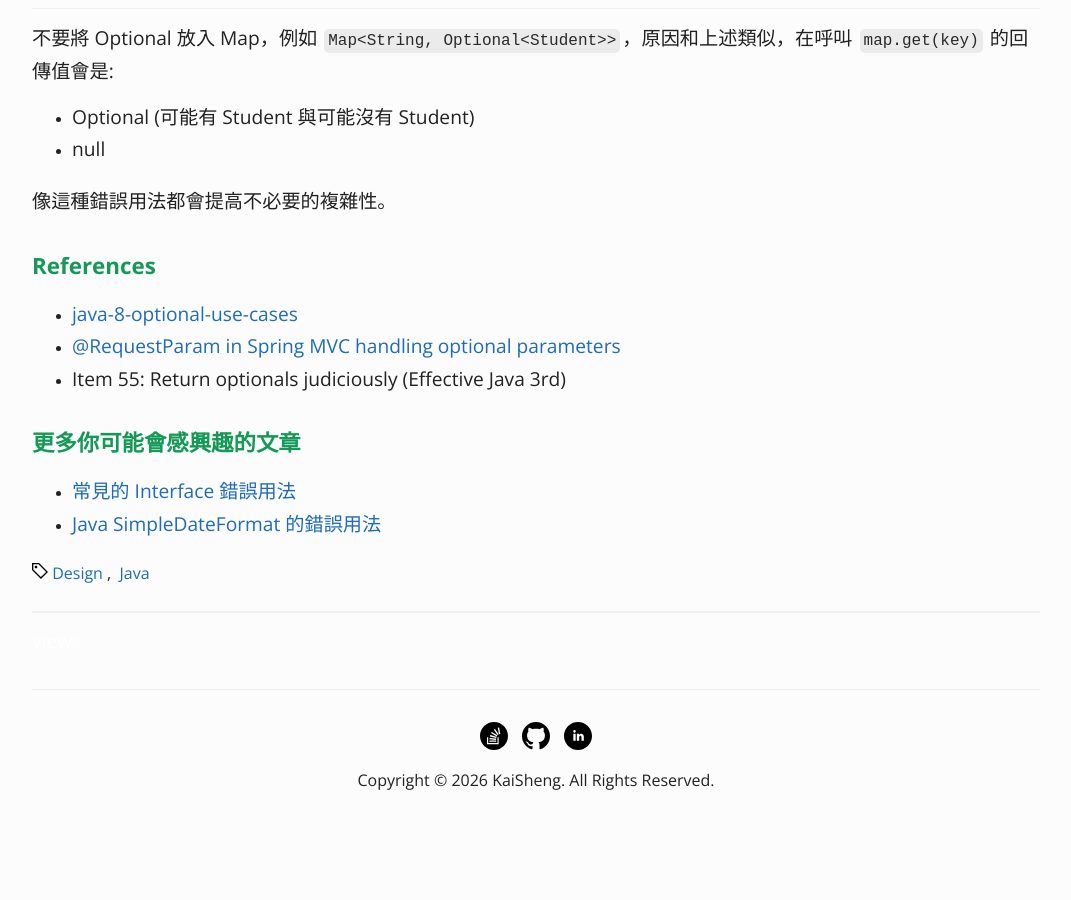
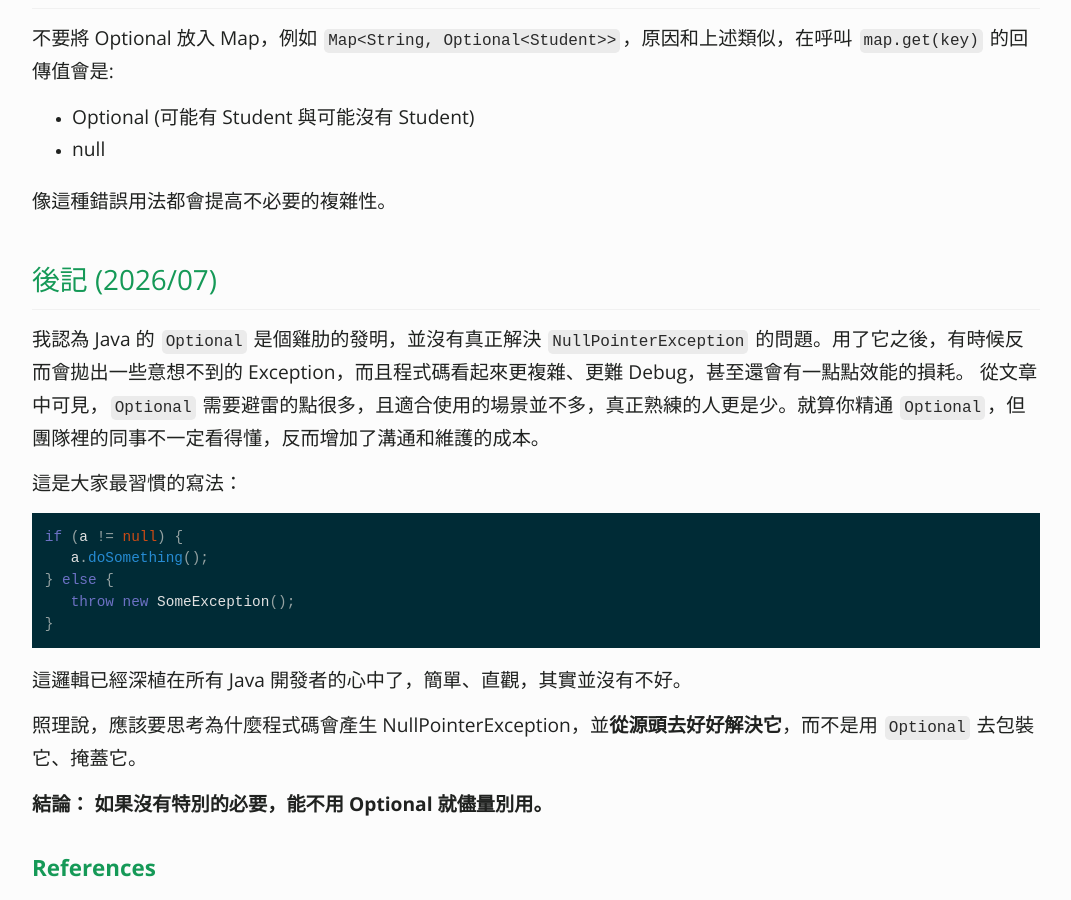
Before and after one commit to KaiSheng714/KaiSheng714.github.io, a Jekyll site: the page built from _posts/2022-05-17-misuse-of-java8-optional.md, in a window 1280 px wide and 900 px high, scrolled down 3606 px. Shown: the whole window, without its empty margins (104-1175 px from the left). Built offline with Jekyll 4.4.1, drawn with Linux system fonts in a browser that asks for light colours; comment, search, counter and statistics services are not loaded; before the commit the page ends 4456 px from its top, so only the background shows below that.

Commit message:
optional

````diff
--- a/_posts/2022-05-17-misuse-of-java8-optional.md
+++ b/_posts/2022-05-17-misuse-of-java8-optional.md
@@ -134,6 +134,26 @@ public class Student {
 
 像這種錯誤用法都會提高不必要的複雜性。
 
+
+## 後記 (2026/07)
+我認為 Java 的 `Optional` 是個雞肋的發明，並沒有真正解決 `NullPointerException` 的問題。用了它之後，有時候反而會拋出一些意想不到的 Exception，而且程式碼看起來更複雜、更難 Debug，甚至還會有一點點效能的損耗。
+從文章中可見，`Optional` 需要避雷的點很多，且適合使用的場景並不多，真正熟練的人更是少。就算你精通 `Optional`，但團隊裡的同事不一定看得懂，反而增加了溝通和維護的成本。
+
+這是大家最習慣的寫法：
+```java
+if (a != null) {
+   a.doSomething();
+} else {
+   throw new SomeException();
+}
+```
+這邏輯已經深植在所有 Java 開發者的心中了，簡單、直觀，其實並沒有不好。
+
+照理說，應該要思考為什麼程式碼會產生 NullPointerException，並**從源頭去好好解決它**，而不是用 `Optional` 去包裝它、掩蓋它。
+
+**結論： 如果沒有特別的必要，能不用 Optional 就儘量別用。**
+
+
 ### **References**
 - [java-8-optional-use-cases](http://dolszewski.com/java/java-8-optional-use-cases/)
 - [@RequestParam in Spring MVC handling optional parameters](https://stackoverflow.com/questions/22373696/requestparam-in-spring-mvc-handling-optional-parameters)
````
